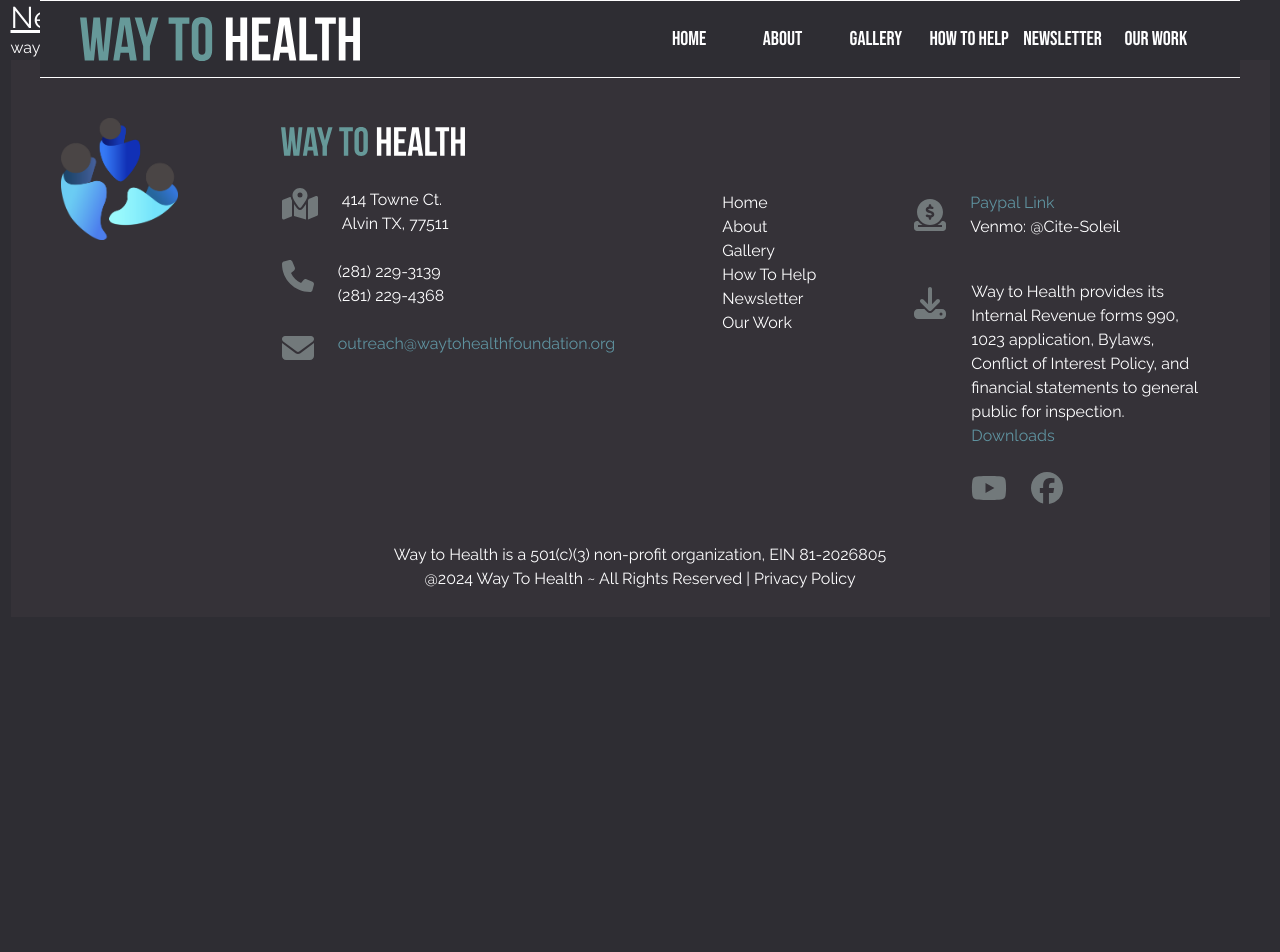
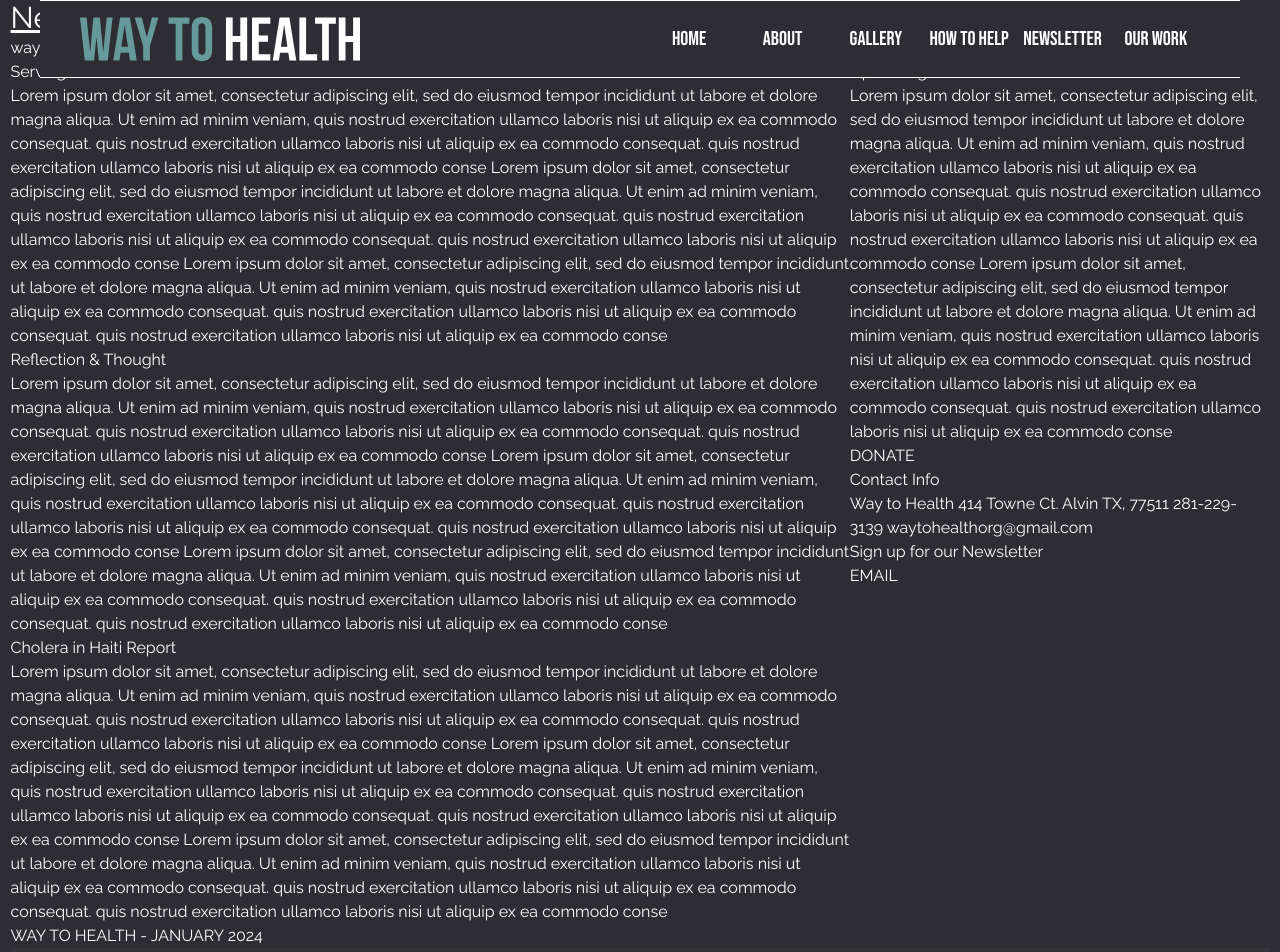
Before and after one commit to rolandagency/react-2024, a React (Vite) app: page /#/newsletter in a window 1280 px wide. Shown: the top 952 px of the page. Before the commit the page ends 800 px from the top, so only its background shows below. Built offline with nearby package versions, Linux system fonts and the light colour scheme.

Commit message:
add html

```diff
--- a/src/pages/NewsLetter/NewLetter.tsx
+++ b/src/pages/NewsLetter/NewLetter.tsx
@@ -13,6 +13,101 @@ export const NewLetter = () => {
       <section ref={heroSectionRef}>
         <p>way to health</p>
       </section>
+      <section className="grid grid-cols-3">
+        <div className="col-span-2">
+          <h2>Serving the Poor</h2>
+          <div>
+            Lorem ipsum dolor sit amet, consectetur adipiscing elit, sed do
+            eiusmod tempor incididunt ut labore et dolore magna aliqua. Ut enim
+            ad minim veniam, quis nostrud exercitation ullamco laboris nisi ut
+            aliquip ex ea commodo consequat. quis nostrud exercitation ullamco
+            laboris nisi ut aliquip ex ea commodo consequat. quis nostrud
+            exercitation ullamco laboris nisi ut aliquip ex ea commodo conse
+            Lorem ipsum dolor sit amet, consectetur adipiscing elit, sed do
+            eiusmod tempor incididunt ut labore et dolore magna aliqua. Ut enim
+            ad minim veniam, quis nostrud exercitation ullamco laboris nisi ut
+            aliquip ex ea commodo consequat. quis nostrud exercitation ullamco
+            laboris nisi ut aliquip ex ea commodo consequat. quis nostrud
+            exercitation ullamco laboris nisi ut aliquip ex ea commodo conse
+            Lorem ipsum dolor sit amet, consectetur adipiscing elit, sed do
+            eiusmod tempor incididunt ut labore et dolore magna aliqua. Ut enim
+            ad minim veniam, quis nostrud exercitation ullamco laboris nisi ut
+            aliquip ex ea commodo consequat. quis nostrud exercitation ullamco
+            laboris nisi ut aliquip ex ea commodo consequat. quis nostrud
+            exercitation ullamco laboris nisi ut aliquip ex ea commodo conse
+          </div>
+          <h2>Reflection & Thought</h2>
+          <div>
+            Lorem ipsum dolor sit amet, consectetur adipiscing elit, sed do
+            eiusmod tempor incididunt ut labore et dolore magna aliqua. Ut enim
+            ad minim veniam, quis nostrud exercitation ullamco laboris nisi ut
+            aliquip ex ea commodo consequat. quis nostrud exercitation ullamco
+            laboris nisi ut aliquip ex ea commodo consequat. quis nostrud
+            exercitation ullamco laboris nisi ut aliquip ex ea commodo conse
+            Lorem ipsum dolor sit amet, consectetur adipiscing elit, sed do
+            eiusmod tempor incididunt ut labore et dolore magna aliqua. Ut enim
+            ad minim veniam, quis nostrud exercitation ullamco laboris nisi ut
+            aliquip ex ea commodo consequat. quis nostrud exercitation ullamco
+            laboris nisi ut aliquip ex ea commodo consequat. quis nostrud
+            exercitation ullamco laboris nisi ut aliquip ex ea commodo conse
+            Lorem ipsum dolor sit amet, consectetur adipiscing elit, sed do
+            eiusmod tempor incididunt ut labore et dolore magna aliqua. Ut enim
+            ad minim veniam, quis nostrud exercitation ullamco laboris nisi ut
+            aliquip ex ea commodo consequat. quis nostrud exercitation ullamco
+            laboris nisi ut aliquip ex ea commodo consequat. quis nostrud
+            exercitation ullamco laboris nisi ut aliquip ex ea commodo conse
+          </div>
+          <h2>Cholera in Haiti Report</h2>
+          <div>
+            Lorem ipsum dolor sit amet, consectetur adipiscing elit, sed do
+            eiusmod tempor incididunt ut labore et dolore magna aliqua. Ut enim
+            ad minim veniam, quis nostrud exercitation ullamco laboris nisi ut
+            aliquip ex ea commodo consequat. quis nostrud exercitation ullamco
+            laboris nisi ut aliquip ex ea commodo consequat. quis nostrud
+            exercitation ullamco laboris nisi ut aliquip ex ea commodo conse
+            Lorem ipsum dolor sit amet, consectetur adipiscing elit, sed do
+            eiusmod tempor incididunt ut labore et dolore magna aliqua. Ut enim
+            ad minim veniam, quis nostrud exercitation ullamco laboris nisi ut
+            aliquip ex ea commodo consequat. quis nostrud exercitation ullamco
+            laboris nisi ut aliquip ex ea commodo consequat. quis nostrud
+            exercitation ullamco laboris nisi ut aliquip ex ea commodo conse
+            Lorem ipsum dolor sit amet, consectetur adipiscing elit, sed do
+            eiusmod tempor incididunt ut labore et dolore magna aliqua. Ut enim
+            ad minim veniam, quis nostrud exercitation ullamco laboris nisi ut
+            aliquip ex ea commodo consequat. quis nostrud exercitation ullamco
+            laboris nisi ut aliquip ex ea commodo consequat. quis nostrud
+            exercitation ullamco laboris nisi ut aliquip ex ea commodo conse
+          </div>
+          <div>WAY TO HEALTH - JANUARY 2024</div>
+        </div>
+        <div>
+          <h2>Upcoming Events</h2>
+          <div>
+            Lorem ipsum dolor sit amet, consectetur adipiscing elit, sed do
+            eiusmod tempor incididunt ut labore et dolore magna aliqua. Ut enim
+            ad minim veniam, quis nostrud exercitation ullamco laboris nisi ut
+            aliquip ex ea commodo consequat. quis nostrud exercitation ullamco
+            laboris nisi ut aliquip ex ea commodo consequat. quis nostrud
+            exercitation ullamco laboris nisi ut aliquip ex ea commodo conse
+            Lorem ipsum dolor sit amet, consectetur adipiscing elit, sed do
+            eiusmod tempor incididunt ut labore et dolore magna aliqua. Ut enim
+            ad minim veniam, quis nostrud exercitation ullamco laboris nisi ut
+            aliquip ex ea commodo consequat. quis nostrud exercitation ullamco
+            laboris nisi ut aliquip ex ea commodo consequat. quis nostrud
+            exercitation ullamco laboris nisi ut aliquip ex ea commodo conse
+          </div>
+          <div>DONATE</div>
+          <h2>Contact Info</h2>
+          <div>
+            Way to Health 414 Towne Ct. Alvin TX, 77511 281-229-3139
+            waytohealthorg@gmail.com
+          </div>
+          <div>
+            <div>Sign up for our Newsletter</div>
+            <div>EMAIL</div>
+          </div>
+        </div>
+      </section>
       <Footer />
     </div>
   );
```
